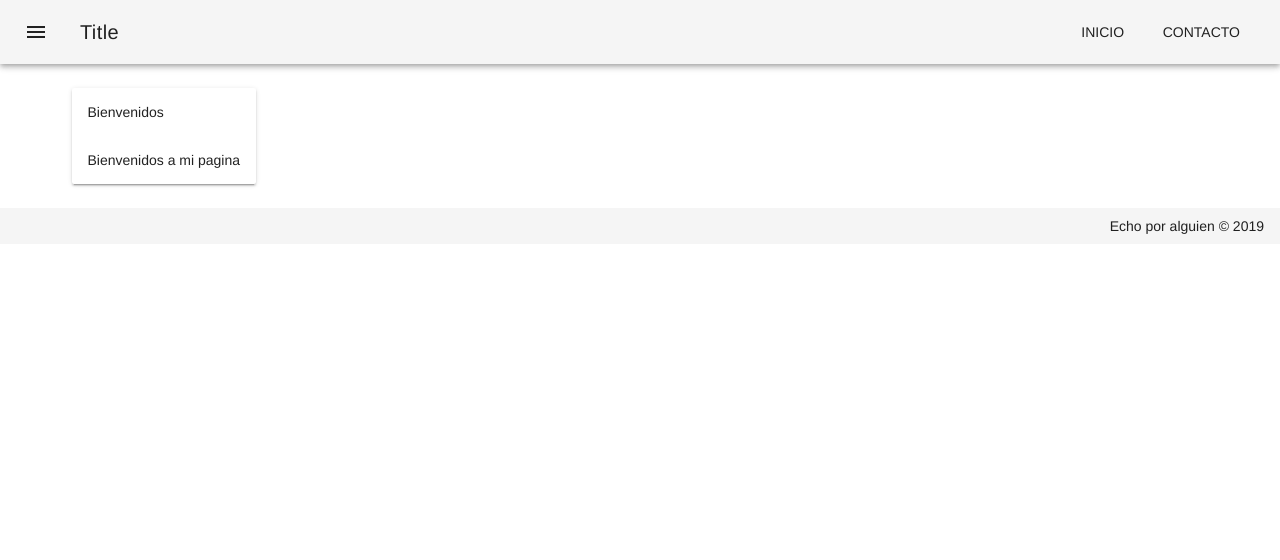
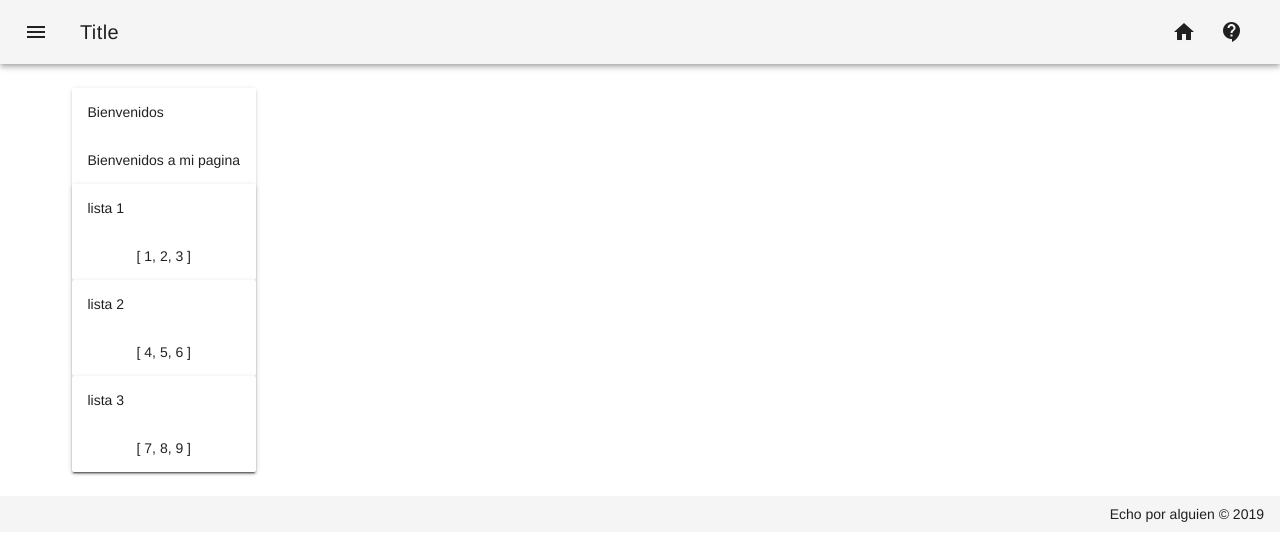
Before and after one commit to MsMatias/prueba, a Vue app: page / in a window 1280 px wide. Shown: the top 560 px of the page. Built offline with nearby package versions, Linux system fonts and the light colour scheme.

Commit message:
componente lista

```diff
--- a/src/App.vue
+++ b/src/App.vue
@@ -1,14 +1,43 @@
 <template>
   <div id="app">
     <v-toolbar>
-      <v-toolbar-side-icon></v-toolbar-side-icon>
+      <v-toolbar-side-icon v-on:click="showNav = !showNav"></v-toolbar-side-icon>
       <v-toolbar-title>Title</v-toolbar-title>
       <v-spacer></v-spacer>
       <v-toolbar-items class="hidden-sm-and-down">
-        <v-btn href="#/" flat>Inicio</v-btn>
-        <v-btn href="#/contacto" flat>Contacto</v-btn>
+        <v-btn href="#/" icon><v-icon>home</v-icon></v-btn>
+        <v-btn href="#/contacto" icon><v-icon>contact_support</v-icon></v-btn>
       </v-toolbar-items>
     </v-toolbar>
+    <v-navigation-drawer v-if="showNav">
+    <v-toolbar flat>
+      <v-list>
+        <v-list-tile>
+          <v-list-tile-title class="title">
+            Application
+          </v-list-tile-title>
+        </v-list-tile>
+      </v-list>
+    </v-toolbar>
+
+    <v-divider></v-divider>
+
+    <v-list dense class="pt-0">
+      <v-list-tile
+        v-for="item in items"
+        :key="item.title"
+        @click="ir(item.href)"
+        >
+        <v-list-tile-action>
+          <v-icon>{{ item.icon }}</v-icon>
+        </v-list-tile-action>
+
+        <v-list-tile-content>
+          <v-list-tile-title>{{ item.title }}</v-list-tile-title>
+        </v-list-tile-content>
+      </v-list-tile>
+    </v-list>
+  </v-navigation-drawer>
     <v-container>
       <v-layout row wrap>
         <router-view></router-view>
@@ -25,6 +54,28 @@
 export default {
   name: 'app',
   components: {
+  },
+  data() {
+    return {
+      showNav: false,
+      items: [
+        {
+          icon: 'home',
+          title: 'Inicio',
+          href: '/'
+        },
+        {
+          icon: 'logout',
+          title: 'Salir',
+          href: 'contacto'
+        }
+      ]
+    }
+  },
+  methods: {
+    ir (href) {
+      this.$router.replace(href)
+    }
   }
 }
 </script>
--- a/src/components/Inicio.vue
+++ b/src/components/Inicio.vue
@@ -1,16 +1,44 @@
 <template>
-  <v-card>
+  <v-card class="">
     <v-card-title>
       Bienvenidos
     </v-card-title>
     <v-card-text>
       Bienvenidos a mi pagina
     </v-card-text>
+    <lista
+    v-for="lista in listas"
+    :key="lista.titulo"
+    :titulo="lista.titulo"
+    :items="lista.items"
+    ></lista>
   </v-card>
 </template>
 
 <script>
+import Lista from '@/components/Lista'
 export default {
-  name: 'Inicio'
+  name: 'Inicio',
+  components: {
+    Lista
+  },
+  data() {
+    return {
+      listas: [
+       {
+         titulo: 'lista 1',
+         items: [1,2,3]
+      },
+      {
+        titulo: 'lista 2',
+        items: [4,5,6]
+     },
+     {
+       titulo: 'lista 3',
+       items: [7,8,9]
+    }
+      ]
+    }
+  }
 }
 </script>
--- /dev/null
+++ b/src/components/Lista.vue
@@ -0,0 +1,22 @@
+<template>
+  <v-card class="">
+    <v-card-title>
+      {{ titulo }}
+    </v-card-title>
+    <v-card-text>
+      <div>
+      {{ items }}
+      </div>
+    </v-card-text>
+  </v-card>
+</template>
+
+<script>
+export default {
+  name: 'Lista',
+  props: {
+    titulo: String,
+    items: Array
+  }
+}
+</script>
--- a/src/main.js
+++ b/src/main.js
@@ -3,6 +3,7 @@ import App from './App.vue'
 import VueRouter from 'vue-router'
 import Vuetify from 'vuetify'
 import 'vuetify/dist/vuetify.min.css'
+import colors from 'vuetify/es5/util/colors'
 
 //Importar componentes
 import Inicio from '@/components/Inicio'
@@ -11,7 +12,13 @@ import Contacto from '@/components/Contacto'
 Vue.config.productionTip = false
 
 Vue.use(VueRouter)
-Vue.use(Vuetify)
+Vue.use(Vuetify, {
+  theme: {
+    primary: colors.red.darken1, // #E53935
+    secondary: colors.red.lighten4, // #FFCDD2
+    accent: colors.indigo.base // #3F51B5
+  }
+})
 
 const routes = [
   { path: '/', component: Inicio },
```
Also changed, not shown: src/components/HelloWorld.vue (deleted, +0 -9 lines).
